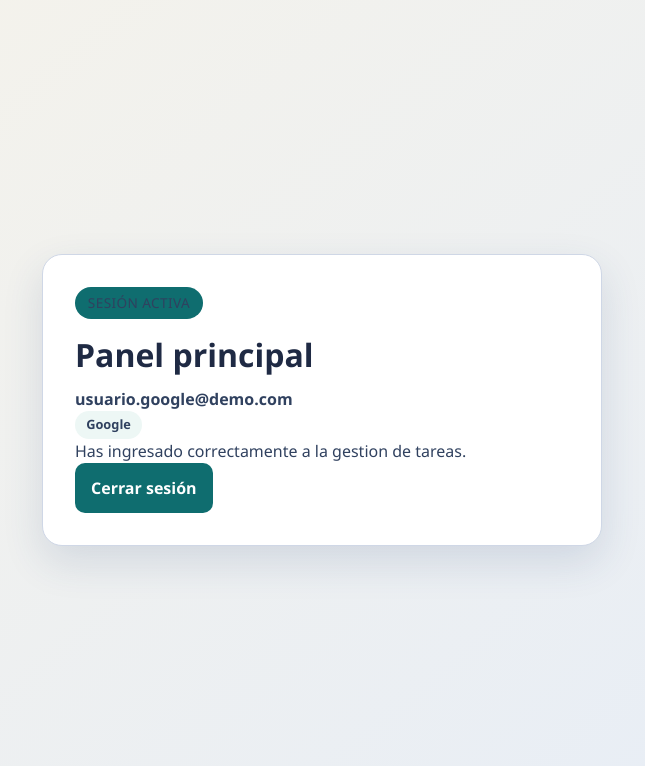
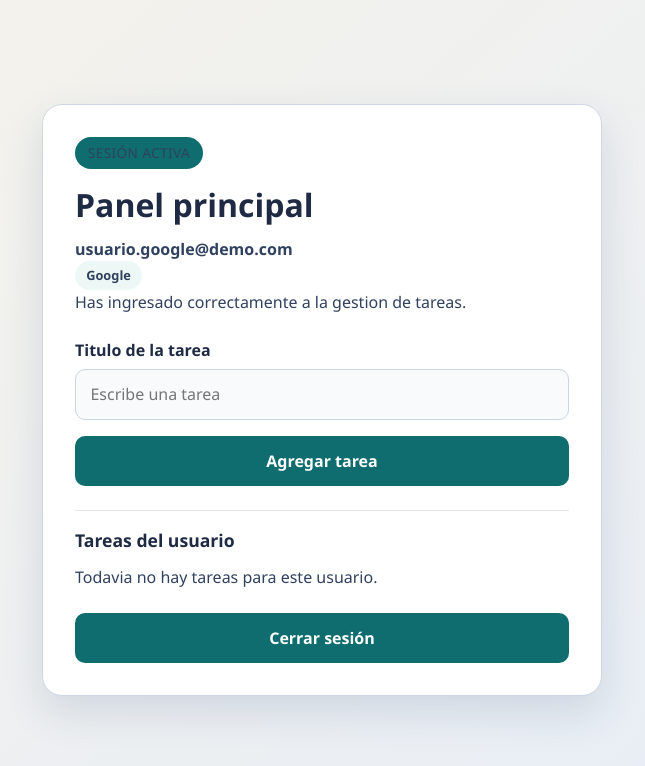
Before and after one commit to castronuovotamara90-art/ProyectoM4_TamaraCastronuovo, a React (Vite) app: page /login in a window 1280 px wide. Both pictures are taken after a click on the button "Continuar con Google". Shown: the top 766 px of the page, without its empty margins (318-963 px from the left). Built offline with nearby package versions, Linux system fonts and the light colour scheme.

Commit message:
feat: add C-stage task creation flow

```diff
--- a/src/App.tsx
+++ b/src/App.tsx
@@ -4,6 +4,12 @@ import { Navigate, Route, Routes, useLocation, useNavigate } from "react-router-
 type Session = {
   email: string;
   provider: "email" | "google";
+};
+
+type Task = {
+  id: number;
+  title: string;
+  userEmail: string;
 };
 
 const DEMO_USER = {
@@ -16,6 +22,9 @@ function App() {
   const [email, setEmail] = useState("");
   const [password, setPassword] = useState("");
   const [error, setError] = useState("");
+  const [tasks, setTasks] = useState<Task[]>([
+    { id: 1, title: "Revisar roadmap", userEmail: "usuario@demo.com" }
+  ]);
 
   const handleLogin = (event: FormEvent<HTMLFormElement>) => {
     event.preventDefault();
@@ -45,6 +54,19 @@ function App() {
     setPassword("");
   };
 
+  const handleAddTask = (title: string) => {
+    const trimmedTitle = title.trim();
+
+    if (!trimmedTitle || !session) {
+      return;
+    }
+
+    setTasks((currentTasks) => [
+      { id: Date.now(), title: trimmedTitle, userEmail: session.email },
+      ...currentTasks
+    ]);
+  };
+
   return (
     <Routes>
       <Route
@@ -66,7 +88,12 @@ function App() {
         path="/dashboard"
         element={
           <ProtectedRoute isAuthenticated={Boolean(session)}>
-            <DashboardPage session={session} onLogout={handleLogout} />
+            <DashboardPage
+              session={session}
+              tasks={tasks}
+              onLogout={handleLogout}
+              onAddTask={handleAddTask}
+            />
           </ProtectedRoute>
         }
       />
@@ -188,13 +215,25 @@ function ProtectedRoute({ isAuthenticated, children }: ProtectedRouteProps) {
 
 type DashboardPageProps = {
   session: Session | null;
+  tasks: Task[];
   onLogout: () => void;
+  onAddTask: (title: string) => void;
 };
 
-function DashboardPage({ session, onLogout }: DashboardPageProps) {
+function DashboardPage({ session, tasks, onLogout, onAddTask }: DashboardPageProps) {
+  const [taskTitle, setTaskTitle] = useState("");
+
   if (!session) {
     return <Navigate to="/login" replace />;
   }
+
+  const userTasks = tasks.filter((task) => task.userEmail === session.email);
+
+  const handleSubmit = (event: FormEvent<HTMLFormElement>) => {
+    event.preventDefault();
+    onAddTask(taskTitle);
+    setTaskTitle("");
+  };
 
   return (
     <main className="dashboard-shell">
@@ -206,7 +245,38 @@ function DashboardPage({ session, onLogout }: DashboardPageProps) {
         <p className="dashboard-copy">
           Has ingresado correctamente a la gestion de tareas.
         </p>
-        <button type="button" className="primary-button" onClick={onLogout}>
+
+        <form onSubmit={handleSubmit} className="task-form">
+          <div className="field-group">
+            <label htmlFor="taskTitle">Titulo de la tarea</label>
+            <input
+              id="taskTitle"
+              type="text"
+              value={taskTitle}
+              onChange={(event) => setTaskTitle(event.target.value)}
+              placeholder="Escribe una tarea"
+            />
+          </div>
+
+          <button type="submit" className="primary-button">
+            Agregar tarea
+          </button>
+        </form>
+
+        <div className="task-list" aria-live="polite">
+          <h2>Tareas del usuario</h2>
+          {userTasks.length === 0 ? (
+            <p className="empty-state">Todavia no hay tareas para este usuario.</p>
+          ) : (
+            <ul>
+              {userTasks.map((task) => (
+                <li key={task.id}>{task.title}</li>
+              ))}
+            </ul>
+          )}
+        </div>
+
+        <button type="button" className="primary-button logout-button" onClick={onLogout}>
           Cerrar sesión
         </button>
       </section>
--- a/src/styles.css
+++ b/src/styles.css
@@ -74,7 +74,8 @@ input {
   font-weight: 600;
 }
 
-.auth-form {
+.auth-form,
+.task-form {
   display: grid;
   gap: 1rem;
   margin-top: 1.5rem;
@@ -168,6 +169,43 @@ input {
   font-weight: 700;
 }
 
+.task-list {
+  margin-top: 1.5rem;
+  border-top: 1px solid #e5e7eb;
+  padding-top: 1rem;
+}
+
+.task-list h2 {
+  margin: 0 0 0.75rem;
+  font-size: 1.1rem;
+  color: #1f2a44;
+}
+
+.task-list ul {
+  list-style: none;
+  padding: 0;
+  margin: 0;
+  display: grid;
+  gap: 0.65rem;
+}
+
+.task-list li {
+  background: #f8fafc;
+  border: 1px solid #e2e8f0;
+  border-radius: 10px;
+  padding: 0.7rem 0.85rem;
+  color: #1f2a44;
+}
+
+.empty-state {
+  color: #475467;
+}
+
+.logout-button {
+  margin-top: 1.5rem;
+  width: 100%;
+}
+
 .error-message {
   margin: 0;
   color: #b42318;
@@ -184,3 +222,20 @@ input {
   font-weight: 700;
   color: #0f6d6f;
 }
+
+.error-message {
+  margin: 0;
+  color: #b42318;
+  font-weight: 600;
+}
+
+.demo-credentials {
+  margin-top: 1.25rem;
+  color: #475467;
+}
+
+.user-email {
+  margin: 0.5rem 0 0.25rem;
+  font-weight: 700;
+  color: #0f6d6f;
+}
```
Also changed, not shown: 1 other file (tests, documents, lock files or other folders).
